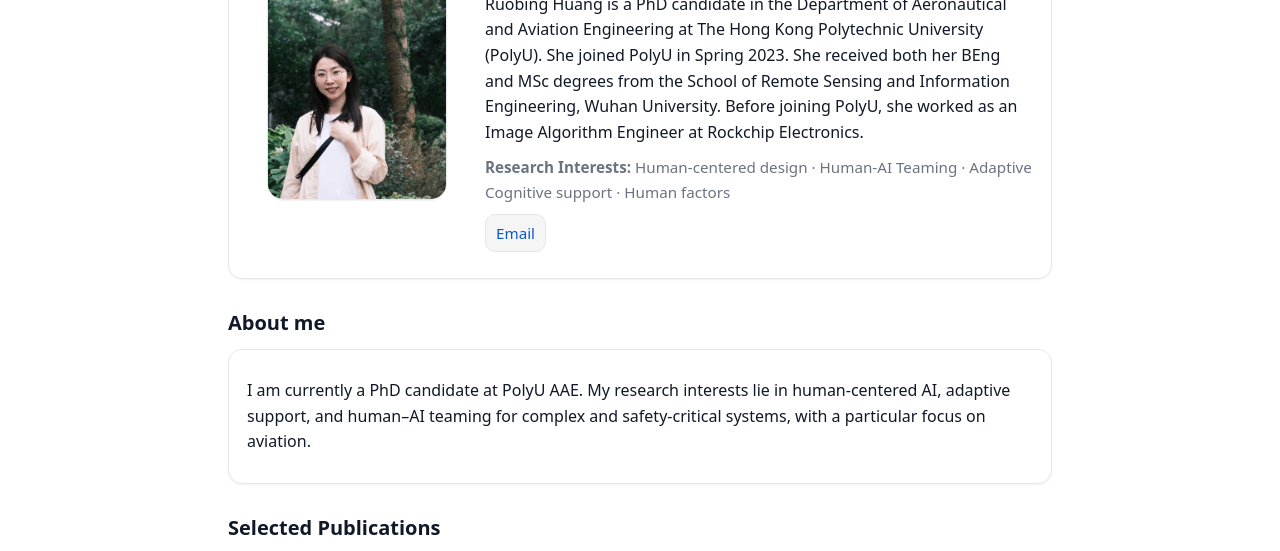
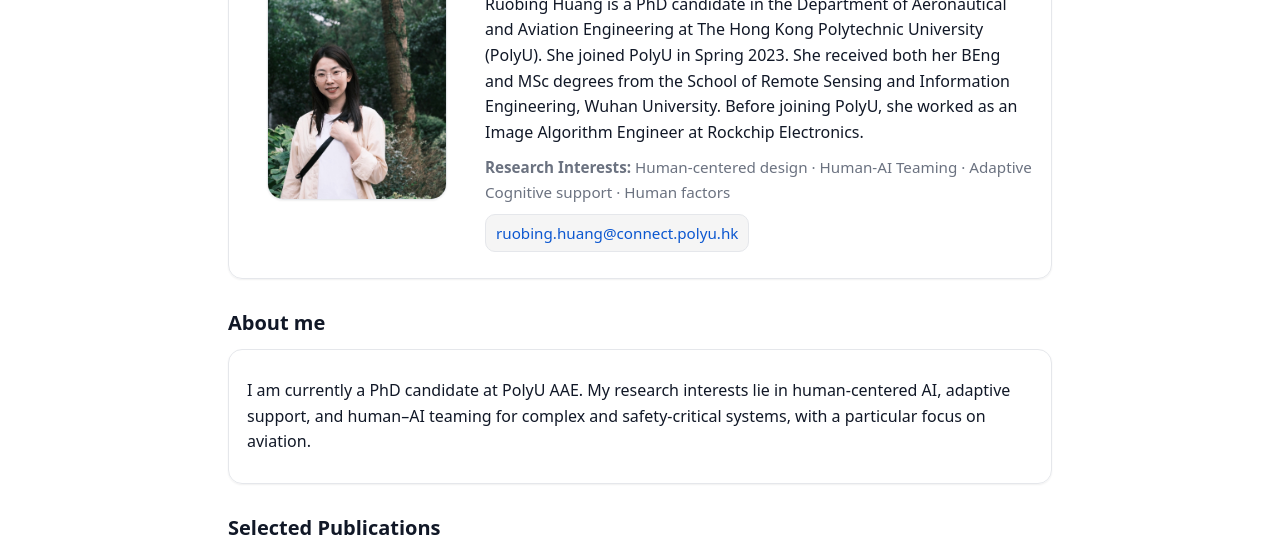
Before and after one commit to RuobingHuang/RuobingHuang.github.io, a website: page index.html in a window 1280 px wide. Shown: the part 169-720 px from the top of the page. Drawn offline with Linux system fonts and the light colour scheme.

Commit message:
Update index.html

```diff
--- a/index.html
+++ b/index.html
@@ -39,7 +39,7 @@
       </p>
 
       <div class="home-links">
-        <a class="btn" href="mailto:ruobing.huang@connect.polyu.hk">Email</a>
+        <a class="btn" href="mailto:ruobing.huang@connect.polyu.hk">ruobing.huang@connect.polyu.hk</a>
         <!-- 可选：如果你想加链接，取消注释并填入 -->
         <!-- <a class="btn" href="https://scholar.google.com/">Google Scholar</a> -->
         <!-- <a class="btn" href="https://github.com/RuobingHuang">GitHub</a> -->
```
